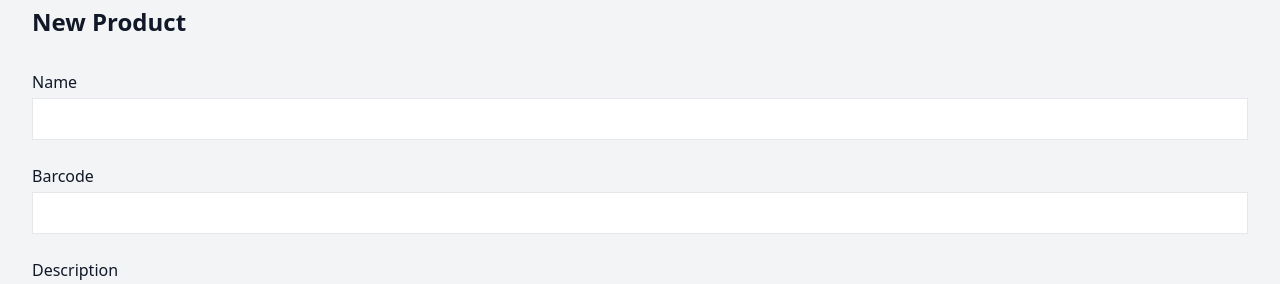
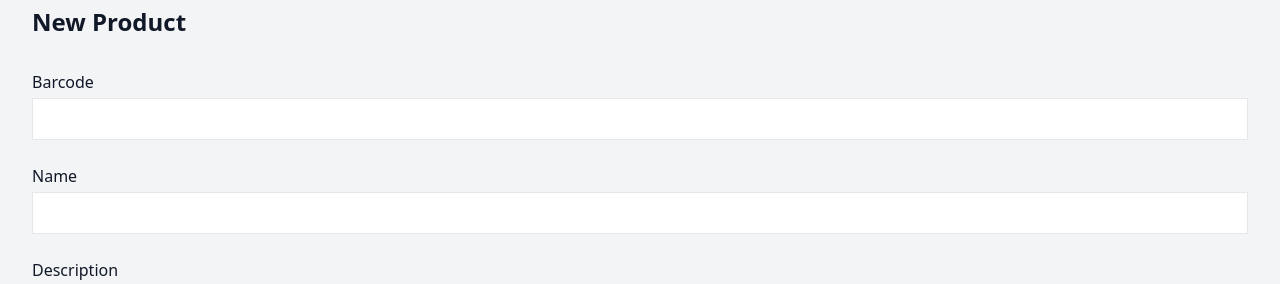
Before and after one commit to AgataPalma/productmanagement-frontend, a React (Create React App) app: page /add-product in a window 1280 px wide. Shown: the part 130-414 px from the top of the page. Built offline with nearby package versions, Linux system fonts and the light colour scheme.

Commit message:
Corrected name and barcode order

```diff
--- a/src/pages/AddProduct.js
+++ b/src/pages/AddProduct.js
@@ -49,12 +49,12 @@ const AddProduct = () => {
             <h1 className="text-2xl font-bold mb-8">New Product</h1>
             <form onSubmit={handleSubmit} className="space-y-6">
                 <div>
+                    <label className="block mb-1">Barcode</label>
+                    <input name="barcode" value={product.barcode} onChange={handleChange} className="border p-2 w-full" />
+                </div>
+				<div>
                     <label className="block mb-1">Name</label>
                     <input name="name" value={product.name} onChange={handleChange} className="border p-2 w-full" />
-                </div>
-                <div>
-                    <label className="block mb-1">Barcode</label>
-                    <input name="barcode" value={product.barcode} onChange={handleChange} className="border p-2 w-full" />
                 </div>
                 <div>
                     <label className="block mb-1">Description</label>
```
